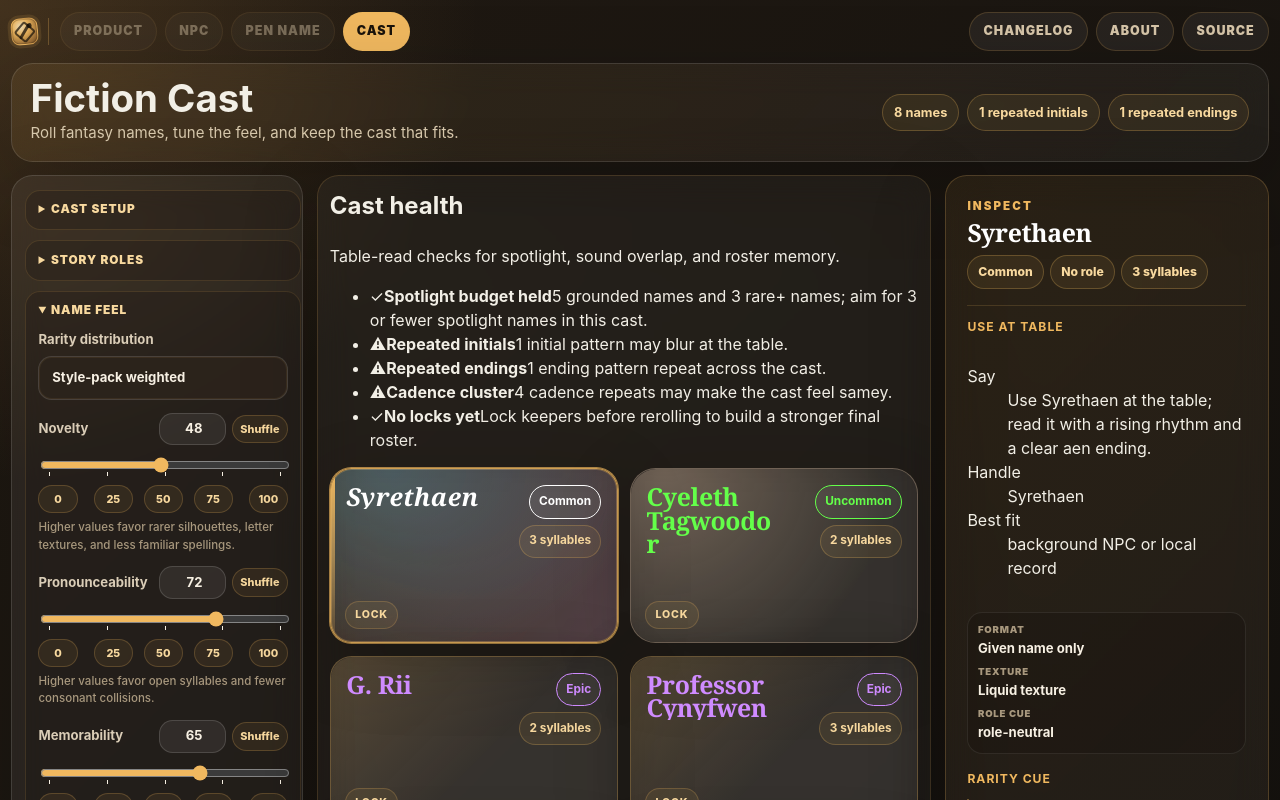
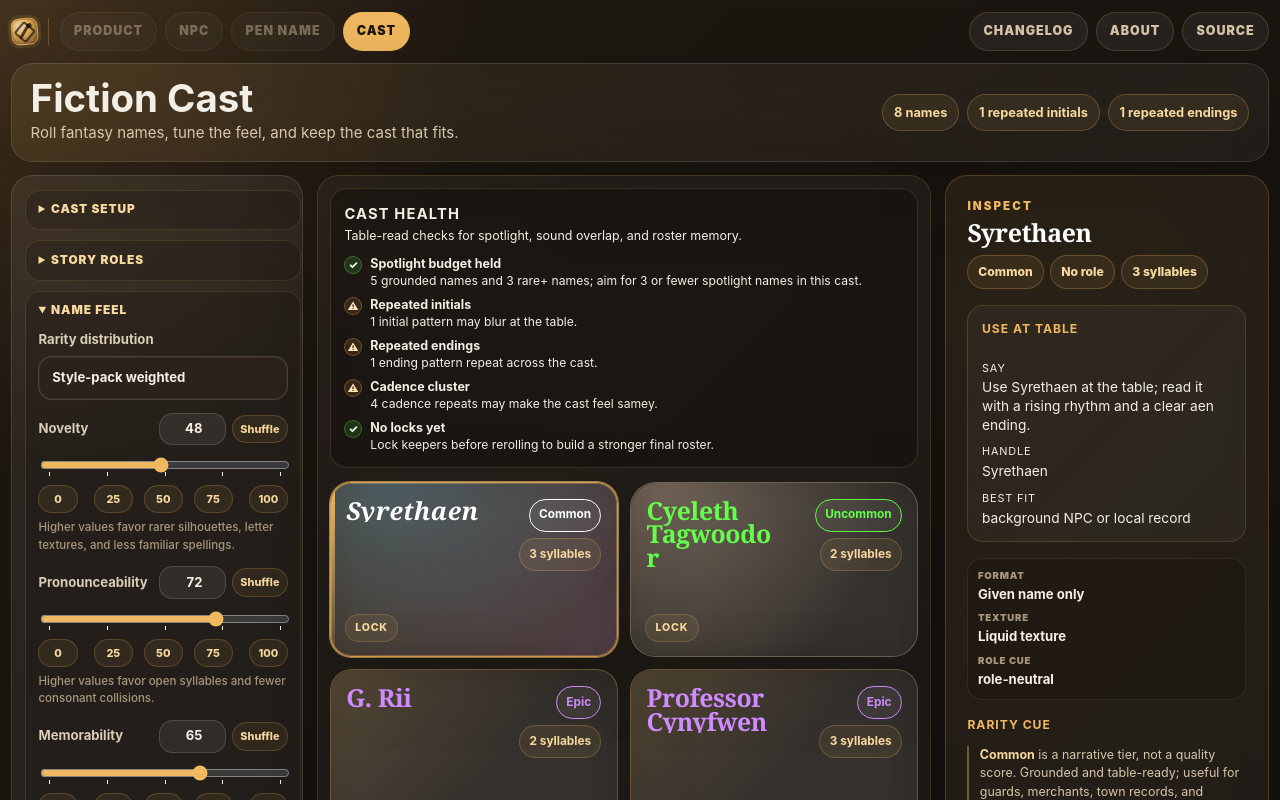
Before and after one commit to jaahay/name-forge, a React (Vite) app: page / in a window 1280 px wide. Shown: the top 800 px of the page. Built offline with nearby package versions, Linux system fonts and the light colour scheme.

Commit message:
Style cast health and dossier sections

```diff
--- a/src/cast-interaction.css
+++ b/src/cast-interaction.css
@@ -19,9 +19,85 @@
 }
 
 .roster-panel {
+  display: grid;
+  gap: 0.85rem;
   padding: 0.75rem;
   border-color: rgba(240, 184, 95, 0.16);
   background: rgba(255, 255, 255, 0.04);
+}
+
+.cast-health {
+  display: grid;
+  gap: 0.72rem;
+  padding: 0.85rem;
+  border: 1px solid rgba(240, 184, 95, 0.16);
+  border-radius: 1.05rem;
+  background: rgba(10, 9, 8, 0.32);
+}
+
+.cast-health-heading {
+  display: grid;
+  gap: 0.18rem;
+}
+
+.cast-health h2 {
+  margin: 0;
+  font-size: 0.92rem;
+  letter-spacing: 0.08em;
+  text-transform: uppercase;
+}
+
+.cast-health p {
+  margin: 0;
+  color: var(--muted);
+  font-size: 0.78rem;
+  line-height: 1.35;
+}
+
+.cast-health-list {
+  display: grid;
+  gap: 0.48rem;
+  margin: 0;
+  padding: 0;
+  list-style: none;
+}
+
+.cast-health-item {
+  display: grid;
+  grid-template-columns: auto 1fr;
+  gap: 0.52rem;
+  align-items: start;
+  color: var(--muted);
+  font-size: 0.76rem;
+  line-height: 1.35;
+}
+
+.cast-health-item strong {
+  display: block;
+  color: var(--text);
+  font-size: 0.78rem;
+}
+
+.cast-health-status {
+  display: inline-grid;
+  place-items: center;
+  width: 1.1rem;
+  height: 1.1rem;
+  border-radius: 999px;
+  font-size: 0.68rem;
+  font-weight: 800;
+}
+
+.cast-health-item.good .cast-health-status {
+  color: #dfffd9;
+  background: rgba(100, 255, 74, 0.12);
+  border: 1px solid rgba(100, 255, 74, 0.3);
+}
+
+.cast-health-item.warn .cast-health-status {
+  color: #ffe3b9;
+  background: rgba(255, 173, 74, 0.12);
+  border: 1px solid rgba(255, 173, 74, 0.3);
 }
 
 .name-grid {
@@ -129,6 +205,38 @@
   font-size: clamp(1.55rem, 2vw, 2.05rem);
 }
 
+.table-use-block {
+  padding: 0.85rem;
+  border: 1px solid rgba(240, 184, 95, 0.16);
+  border-radius: 1rem;
+  background: rgba(255, 255, 255, 0.035);
+}
+
+.dossier-list {
+  display: grid;
+  gap: 0.58rem;
+  margin: 0.62rem 0 0;
+}
+
+.dossier-list div {
+  display: grid;
+  gap: 0.16rem;
+}
+
+.dossier-list dt {
+  color: var(--muted);
+  font-size: 0.68rem;
+  letter-spacing: 0.08em;
+  text-transform: uppercase;
+}
+
+.dossier-list dd {
+  margin: 0;
+  color: var(--text);
+  font-size: 0.86rem;
+  line-height: 1.35;
+}
+
 .name-detail-grid {
   gap: 0.95rem;
 }
@@ -138,7 +246,12 @@
   border-top: 1px solid rgba(240, 184, 95, 0.16);
 }
 
-.detail-block:first-child {
+.detail-block:first-child,
+.table-use-block {
+  padding-top: 0.85rem;
+}
+
+.name-detail-grid .detail-block:first-child {
   padding-top: 0;
   border-top: 0;
 }
```
